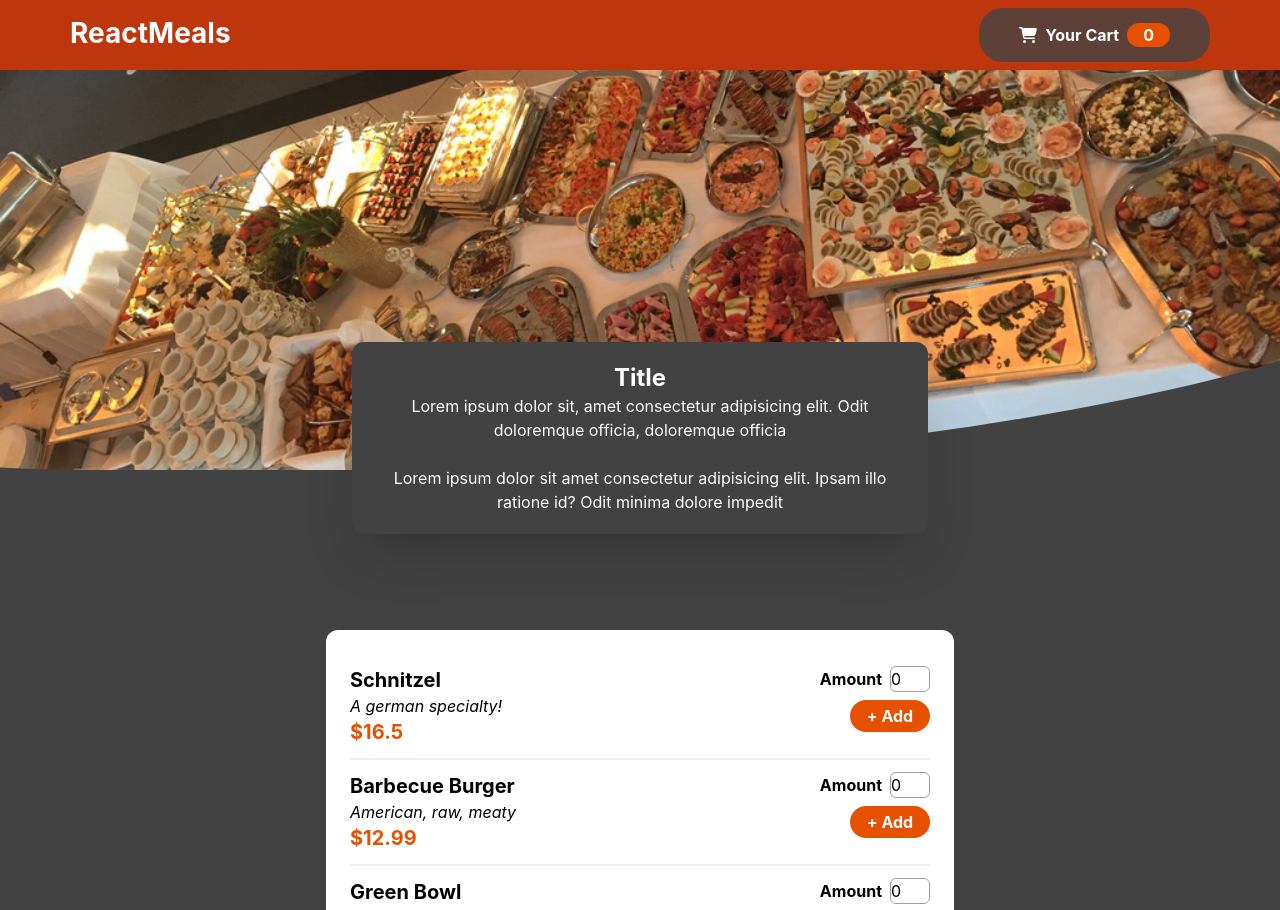
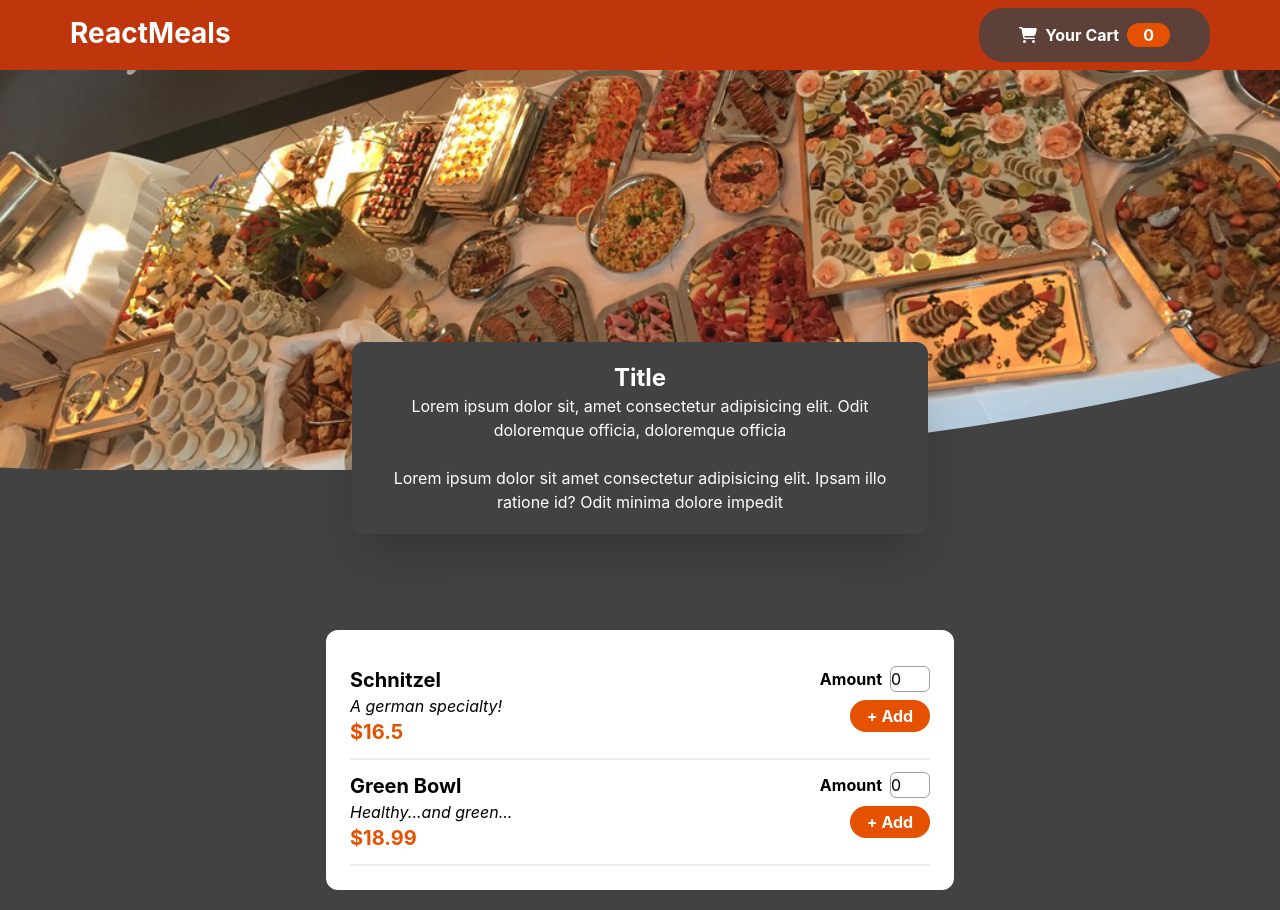
Before and after one commit to dntrieunguyen/js-practice, a React (Create React App) app: page /lab901 in a window 1280 px wide. Shown: the top 910 px of the page. Built offline with nearby package versions, Linux system fonts and the light colour scheme.

Commit message:
test change brand

```diff
--- a/src/components/Lab901/Lab901.jsx
+++ b/src/components/Lab901/Lab901.jsx
@@ -19,12 +19,12 @@ const data = [
       description: 'A german specialty!',
       price: 16.5,
    },
-   {
-      id: 'm3',
-      name: 'Barbecue Burger',
-      description: 'American, raw, meaty',
-      price: 12.99,
-   },
+   // {
+   //    id: 'm3',
+   //    name: 'Barbecue Burger',
+   //    description: 'American, raw, meaty',
+   //    price: 12.99,
+   // },
    {
       id: 'm4',
       name: 'Green Bowl',
```
